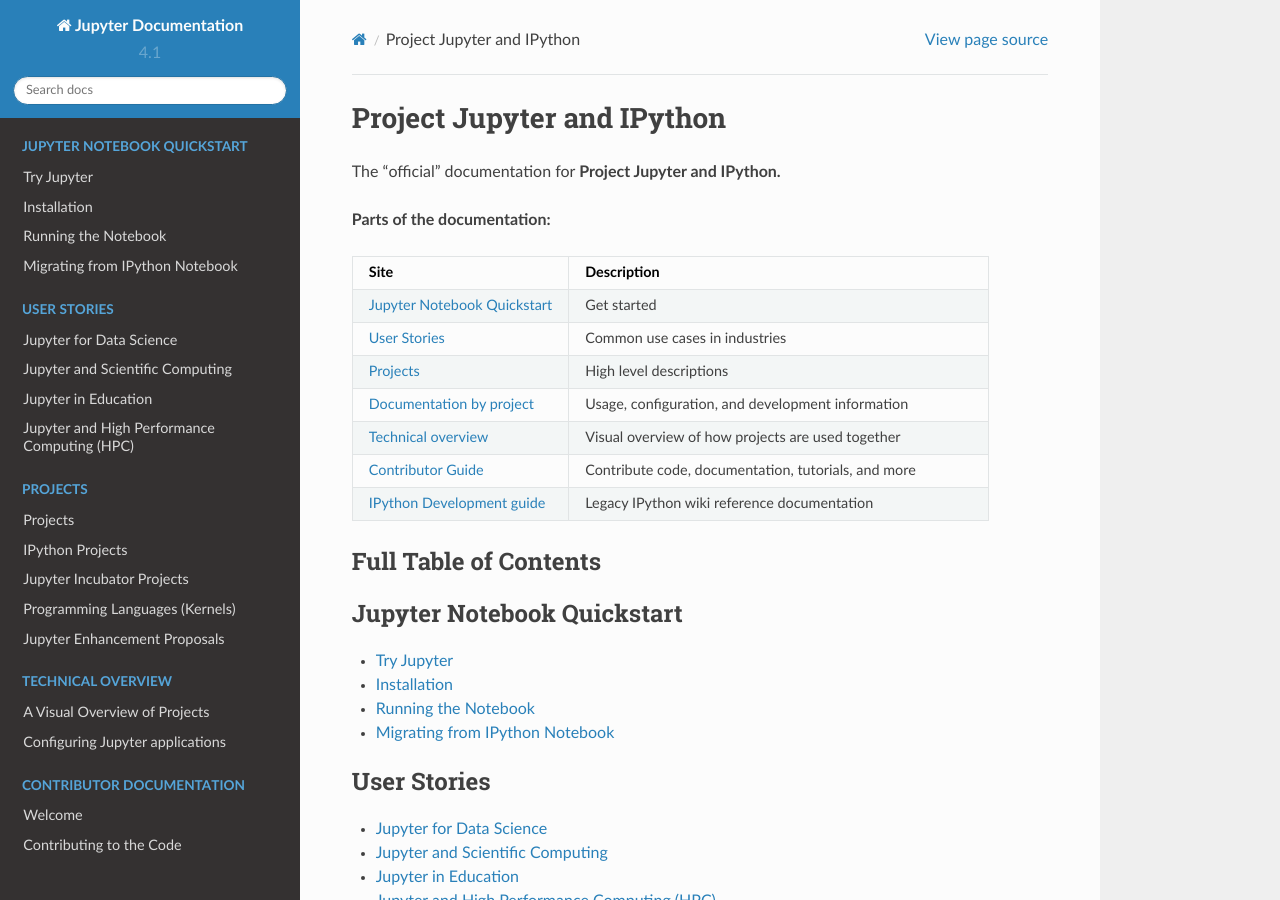
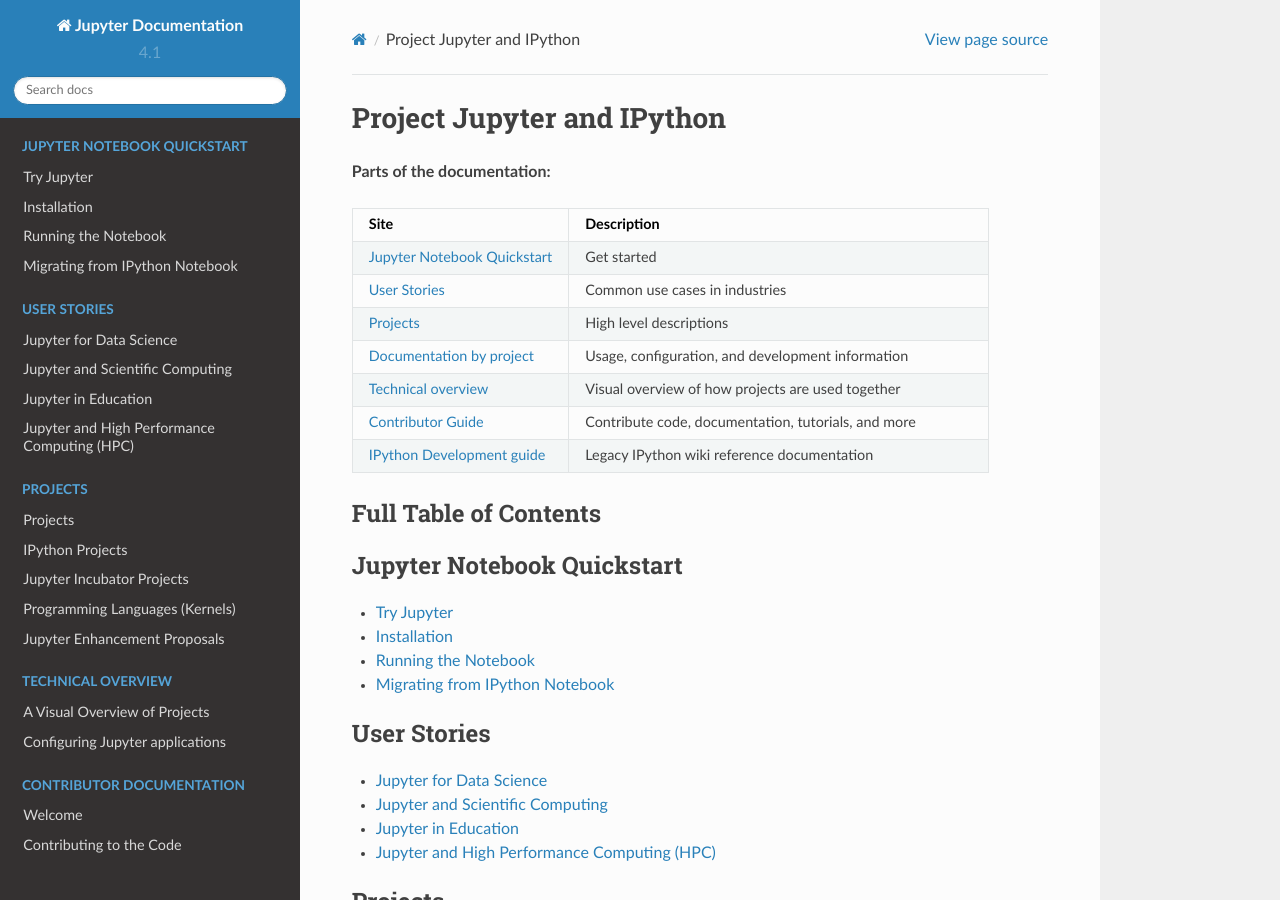
Before and after one commit to jupyter/jupyter, a Sphinx documentation site: the page built from docs/source/index.rst, in a window 1280 px wide and 900 px high. Built offline with Sphinx 7.4.7 and the Read the Docs theme 2.0.0, drawn with Linux system fonts in a browser that asks for light colours; pages that are not in the unit, such as notebooks, are missing from menus.

Commit message:
Remove first sentence

```diff
--- a/docs/source/index.rst
+++ b/docs/source/index.rst
@@ -3,9 +3,6 @@
 ===========================
 Project Jupyter and IPython
 ===========================
-
-The "official" documentation for **Project Jupyter and IPython.**
-
 
 **Parts of the documentation:**
 
```
